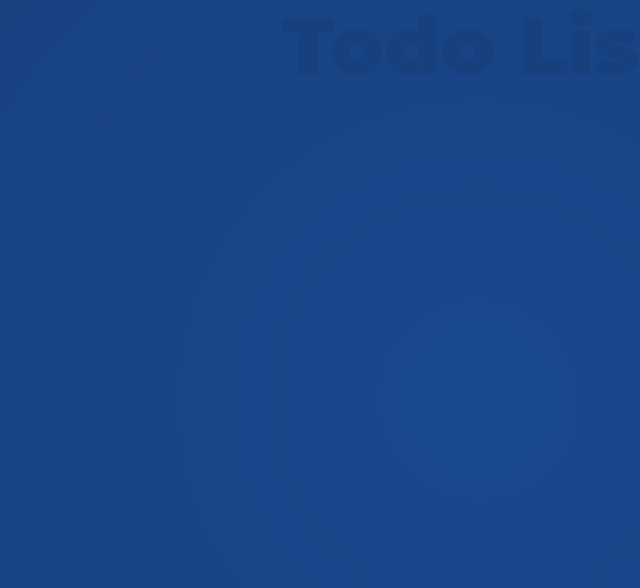
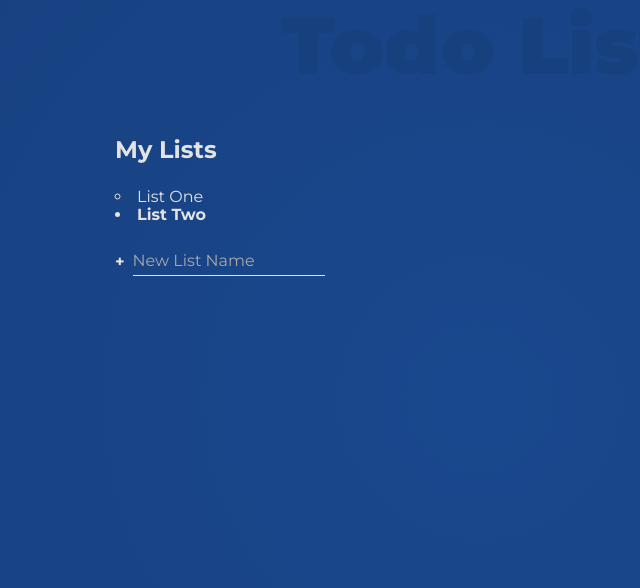
Before and after one commit to smajdor-mariusz/todo-list, a website: page index.html in a window 1280 px wide. Shown: the whole page, without its empty margins (161-801 px from the left). Drawn offline with nearby package versions, Linux system fonts and the light colour scheme; files that its build step writes are made by us from their sources.

Commit message:
feat: Lists block with placeholder content ✨

```diff
--- a/index.html
+++ b/index.html
@@ -16,6 +16,23 @@
   </head>
   <body>
     <h1 class="main-title">Todo List</h1>
-    <main class="container"></main>
+    <main class="container">
+      <section class="lists">
+        <h2 class="lists__title">My Lists</h2>
+        <ul class="lists__list">
+          <li class="lists__item">List One</li>
+          <li class="lists__item lists__item--active">List Two</li>
+        </ul>
+        <form class="lists__form">
+          <input
+            class="lists__input"
+            type="text"
+            placeholder="New List Name"
+            aria-label="New list name"
+          />
+          <button class="lists__submit" aria-label="Add new list">+</button>
+        </form>
+      </section>
+    </main>
   </body>
 </html>
--- /dev/null
+++ b/src/scss/blocks/_lists.scss
@@ -0,0 +1,60 @@
+@use '../abstracts/index' as *;
+
+.lists {
+  display: flex;
+  flex-direction: column;
+  gap: $space-lg;
+  color: $clr-light;
+
+  &__title {
+    margin: 0;
+  }
+
+  &__list {
+    margin: 0;
+    padding: 0;
+    list-style: inside;
+    list-style-type: circle;
+  }
+
+  &__item {
+    cursor: pointer;
+
+    &--active {
+      list-style-type: disc;
+      font-weight: bold;
+    }
+  }
+
+  &__form {
+    display: flex;
+    gap: $space-sm;
+  }
+
+  &__input {
+    border: unset;
+    border-bottom: 1px solid $clr-light;
+    padding: $space-xs 0;
+    background-color: transparent;
+    color: $clr-light;
+    outline: unset;
+    transition: box-shadow 0.3s ease;
+
+    &:focus {
+      box-shadow: 0 1px 0 0 $clr-light;
+    }
+
+    &::placeholder {
+      color: $clr-gray;
+    }
+  }
+
+  &__submit {
+    order: -1;
+    padding: 0;
+    border: unset;
+    background-color: transparent;
+    color: $clr-light;
+    font-weight: bold;
+  }
+}
--- a/src/scss/main.scss
+++ b/src/scss/main.scss
@@ -1,3 +1,4 @@
 @use './globals/boilerplate';
 @use './blocks/main-title';
 @use './blocks/container';
+@use './blocks/lists';
```
